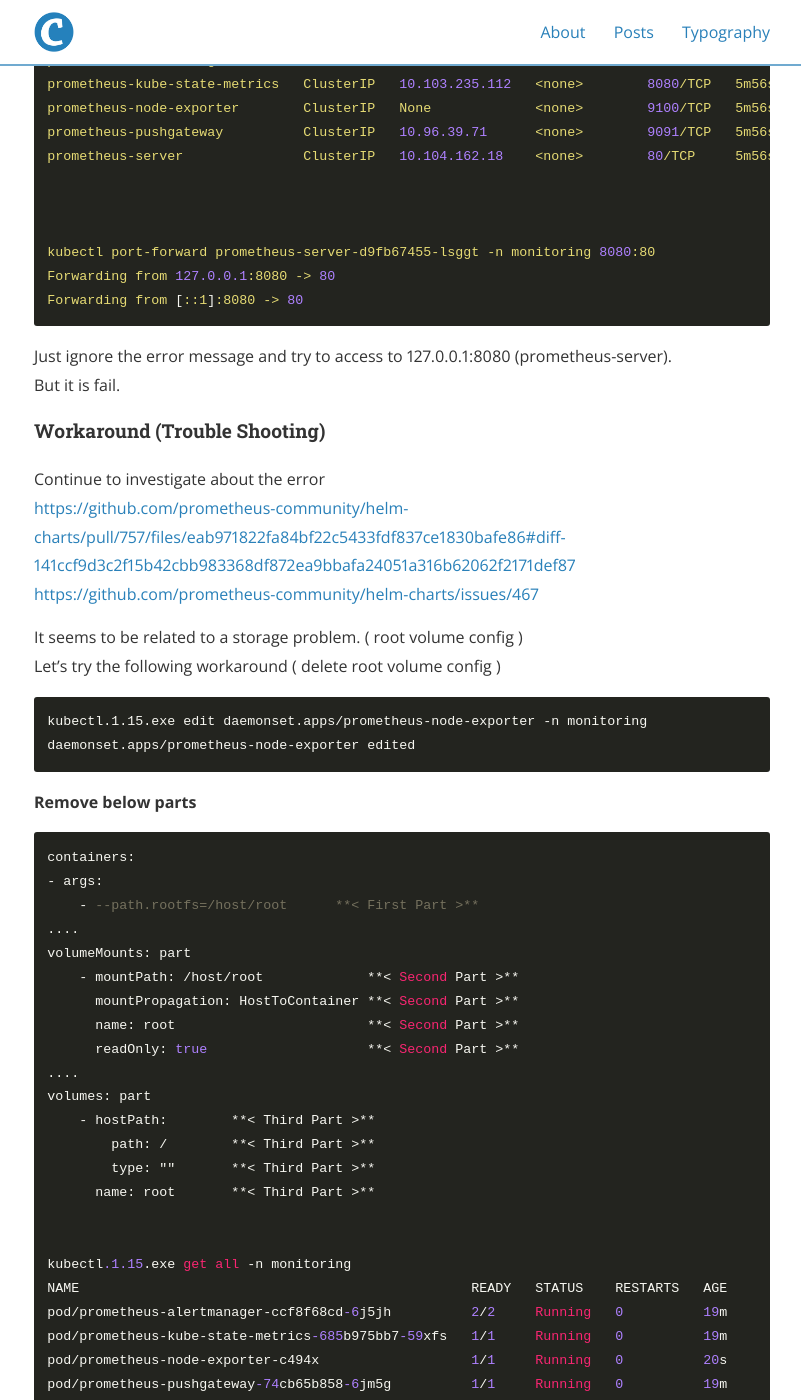
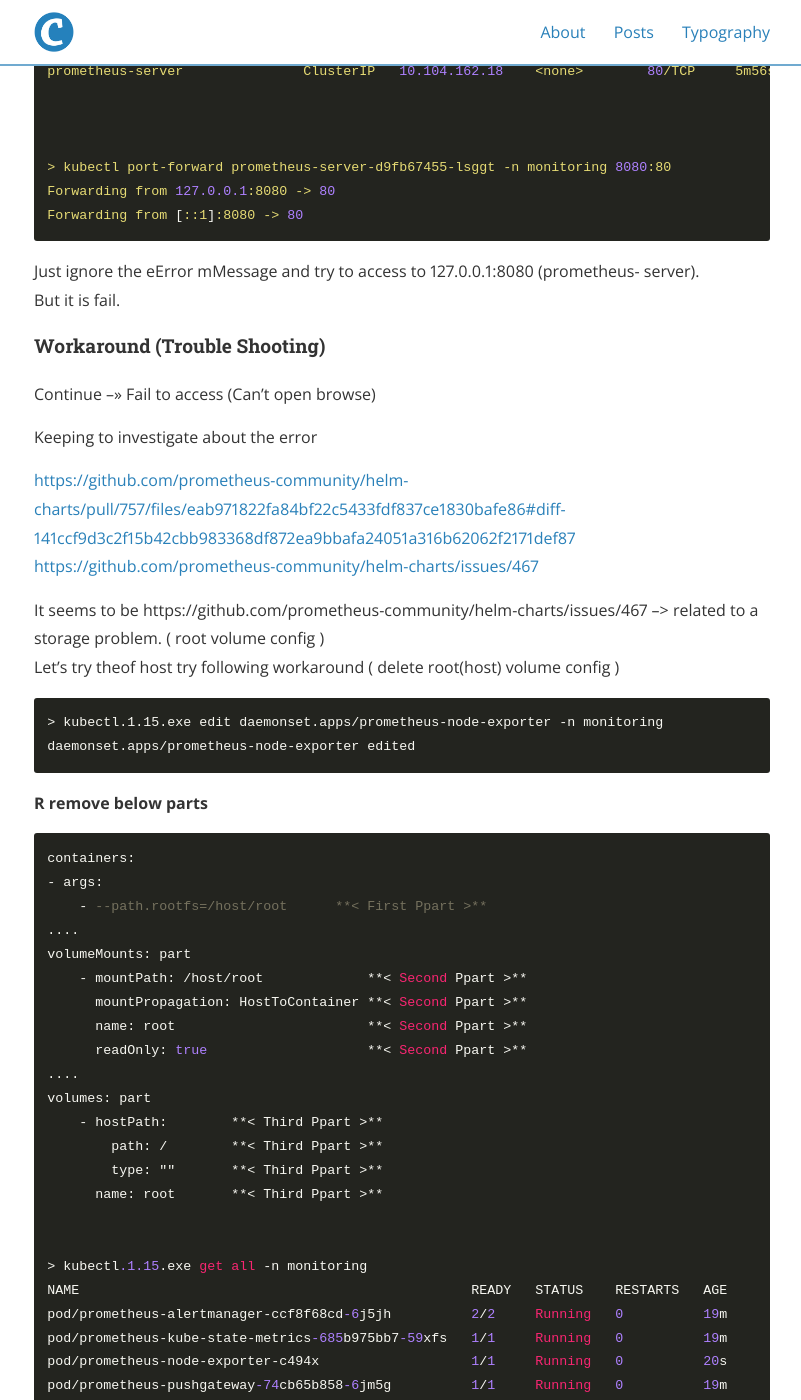
Before and after one commit to rhsoddld/rhsoddld.github.io, a Jekyll site: the page built from _posts/2021-04-18-k8s_1.md, in a window 1280 px wide and 1400 px high, scrolled down 5641 px. Shown: the whole window, without its empty margins (238-1039 px from the left). Built offline with Jekyll 4.4.1, drawn with Linux system fonts in a browser that asks for light colours; nearby versions of some CDN libraries; some of the changed text lies outside the part shown.

Commit message:
_posts/2021-04-18-k8s_1.md updated from https://stackedit.io/

```diff
--- a/_posts/2021-04-18-k8s_1.md
+++ b/_posts/2021-04-18-k8s_1.md
@@ -16,19 +16,22 @@ categories: Kubernetes
 
 #### Helm Command Check
 
-    helm version --short
+   > helm version --short
 	v3.5.3+g041ce5a
 
 #### Helm Repo Add
-	helm repo add prometheus-community https://prometheus-community.github.io/helm-charts
+
+> helm repo add prometheus-community https://prometheus-community.github.io/helm-charts
 	"prometheus-community" has been added to your repositories
 
-	helm repo list
+
+
+> helm repo list
 	NAME                    URL
 	prometheus-community    https://prometheus-community.github.io/helm-charts
 
 #### Helm Install Prometheus
-	helm install prometheus -n monitoring --create-namespace prometheus-community/prometheus
+	> helm install prometheus -n monitoring --create-namespace prometheus-community/prometheus
 	 (If you want to uninstall using helm >>> helm uninstall prometheus -n monitoring)
     NAME: prometheus
     LAST DEPLOYED: Sun Apr 18 20:42:04 2021
@@ -72,7 +75,7 @@ categories: Kubernetes
     https://prometheus.io/
 
 
-	kubectl.1.15.exe get ns
+	> kubectl.1.15.exe get ns           << Added namespace(monitoring) >>
     NAME              STATUS   AGE
     argo              Active   21h
     default           Active   3d22h
@@ -83,12 +86,12 @@ categories: Kubernetes
     monitoring        Active   11s
 
 
-	helm ls -n monitoring             << Added Chart(prometheus) >>
+	> helm ls -n monitoring             << Added Chart(prometheus) >>
     NAME            NAMESPACE       REVISION        UPDATED                                                                                   STATUS   CHART                   APP VERSION
     prometheus      monitoring      1               2021-04-18 21:05:31.2198078 +0900 JST                                                     deployed prometheus-13.8.0       2.26.0
 
 
-	kubectl get all -n monitoring
+	> kubectl get all -n monitoring
     NAME                                                 READY   STATUS              RESTARTS   AGE
     pod/prometheus-alertmanager-ccf8f68cd-6j5jh          2/2     Running             0          39s
     pod/prometheus-kube-state-metrics-685b975bb7-59xfs   1/1     Running             0          39s
@@ -212,7 +217,7 @@ Occur an error. Fail to create prometheus-node-exporter.
     Warning  BackOff    11s (x8 over 106s)   kubelet, docker-desktop  Back-off restarting failed container
 
 
-	kubectl.1.15.exe get pod -n monitoring
+	> kubectl.1.15.exe get pod -n monitoring
     NAME                                             READY   STATUS             RESTARTS   AGE
     prometheus-alertmanager-ccf8f68cd-6j5jh          2/2     Running            0          3m57s
     prometheus-kube-state-metrics-685b975bb7-59xfs   1/1     Running            0          3m57s
@@ -221,7 +226,7 @@ Occur an error. Fail to create prometheus-node-exporter.
     prometheus-server-d9fb67455-lsggt                2/2     Running            0          3m57s
 
 
-	kubectl.1.15.exe get svc -n monitoring
+	> kubectl.1.15.exe get svc -n monitoring
     NAME                            TYPE        CLUSTER-IP       EXTERNAL-IP   PORT(S)    AGE
     prometheus-alertmanager         ClusterIP   10.111.184.160   <none>        80/TCP     5m56s
     prometheus-kube-state-metrics   ClusterIP   10.103.235.112   <none>        8080/TCP   5m56s
@@ -231,45 +236,53 @@ Occur an error. Fail to create prometheus-node-exporter.
 
 
 
-	kubectl port-forward prometheus-server-d9fb67455-lsggt -n monitoring 8080:80
+	> kubectl port-forward prometheus-server-d9fb67455-lsggt -n monitoring 8080:80
     Forwarding from 127.0.0.1:8080 -> 80
     Forwarding from [::1]:8080 -> 80
 
-Just ignore the error message and try to access to 127.0.0.1:8080 (prometheus-server).
+Just ignore the eError mMessage and try to access to 127.0.0.1:8080 (prometheus- server).
 But it is fail.
 
 #### Workaround (Trouble Shooting)
 
-Continue to investigate about the error
+Continue
+-->> Fail to access (Can't open browse)
+
+
+Keeping to investigate about the error
+
 [https://github.com/prometheus-community/helm-charts/pull/757/files/eab971822fa84bf22c5433fdf837ce1830bafe86#diff-141ccf9d3c2f15b42cbb983368df872ea9bbafa24051a316b62062f2171def87](https://github.com/prometheus-community/helm-charts/pull/757/files/eab971822fa84bf22c5433fdf837ce1830bafe86#diff-)
 [https://github.com/prometheus-community/helm-charts/issues/467](https://github.com/prometheus-community/helm-charts/issues/467)
 
-It seems to be related to a storage problem. ( root volume config )
-Let's try the following workaround ( delete root volume config )
+It seems to be
+    https://github.com/prometheus-community/helm-charts/issues/467
+--> related to a storage problem. ( root volume config )
+Let's try theof host
+    try following workaround ( delete root(host) volume config )
 
-	kubectl.1.15.exe edit daemonset.apps/prometheus-node-exporter -n monitoring
+	> kubectl.1.15.exe edit daemonset.apps/prometheus-node-exporter -n monitoring
     daemonset.apps/prometheus-node-exporter edited
 
-   **Remove below parts**
+   **R remove below parts**
 
     containers:
     - args:
-        - --path.rootfs=/host/root      **< First Part >**
+        - --path.rootfs=/host/root      **< First Ppart >**
     ....
     volumeMounts: part
-        - mountPath: /host/root             **< Second Part >**
-          mountPropagation: HostToContainer **< Second Part >**
-          name: root                        **< Second Part >**
-          readOnly: true                    **< Second Part >**
+        - mountPath: /host/root             **< Second Ppart >**
+          mountPropagation: HostToContainer **< Second Ppart >**
+          name: root                        **< Second Ppart >**
+          readOnly: true                    **< Second Ppart >**
     ....
     volumes: part
-        - hostPath:        **< Third Part >**
-            path: /        **< Third Part >**
-            type: ""       **< Third Part >**
-          name: root       **< Third Part >**
+        - hostPath:        **< Third Ppart >**
+            path: /        **< Third Ppart >**
+            type: ""       **< Third Ppart >**
+          name: root       **< Third Ppart >**
 
 
-	kubectl.1.15.exe get all -n monitoring
+	> kubectl.1.15.exe get all -n monitoring
     NAME                                                 READY   STATUS    RESTARTS   AGE
     pod/prometheus-alertmanager-ccf8f68cd-6j5jh          2/2     Running   0          19m
     pod/prometheus-kube-state-metrics-685b975bb7-59xfs   1/1     Running   0          19m
```
Also changed, not shown: other parts of _posts/2021-04-18-k8s_1.md (+12 -6 lines).
